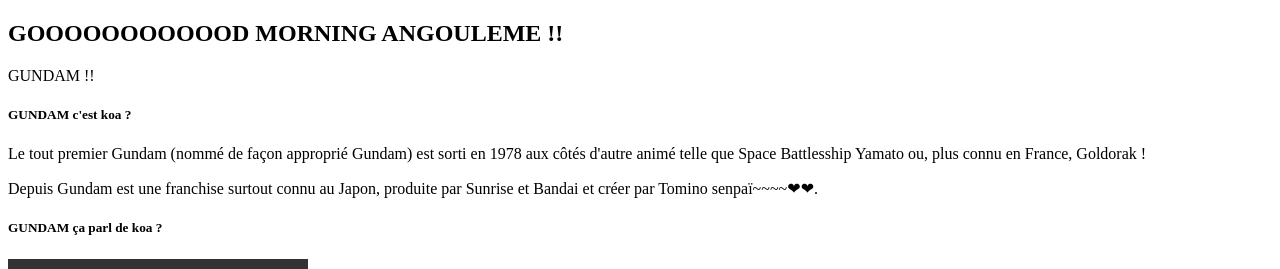
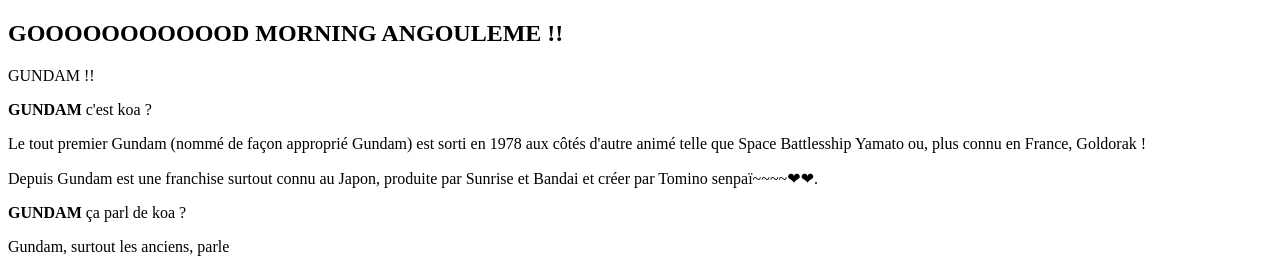
Before and after one commit to Aymdumur/projetsitecalou, a website: page src/index.html in a window 1280 px wide. Shown: the top 269 px of the page. Drawn offline with Linux system fonts and the light colour scheme; grey boxes are pictures that could not be loaded.

Commit message:
Update index.html

```diff
--- a/src/index.html
+++ b/src/index.html
@@ -13,7 +13,7 @@
     <p>GUNDAM !!</p>
     <section id="watizGUNDAM">
         <article id="bio">
-            <h5><b>GUNDAM</b> c'est koa ?</h5>
+            <h7><b>GUNDAM</b> c'est koa ?</h7>
             <p>
                 Le tout premier Gundam (nommé de façon approprié Gundam) est sorti en 1978 aux côtés d'autre animé telle que Space Battlesship Yamato ou, plus connu en France, Goldorak !
             </p>
@@ -22,7 +22,10 @@
             </p>
         </article>
         <article id="teme">
-            <h5><b>GUNDAM</b> ça parl de koa ?</h5>
+            <h7><b>GUNDAM</b> ça parl de koa ?</h7>
+            <p>
+                Gundam, surtout les anciens, parle
+            </p>
         </article>
     </section>
     <video controls autoplay="autoplay">
```
